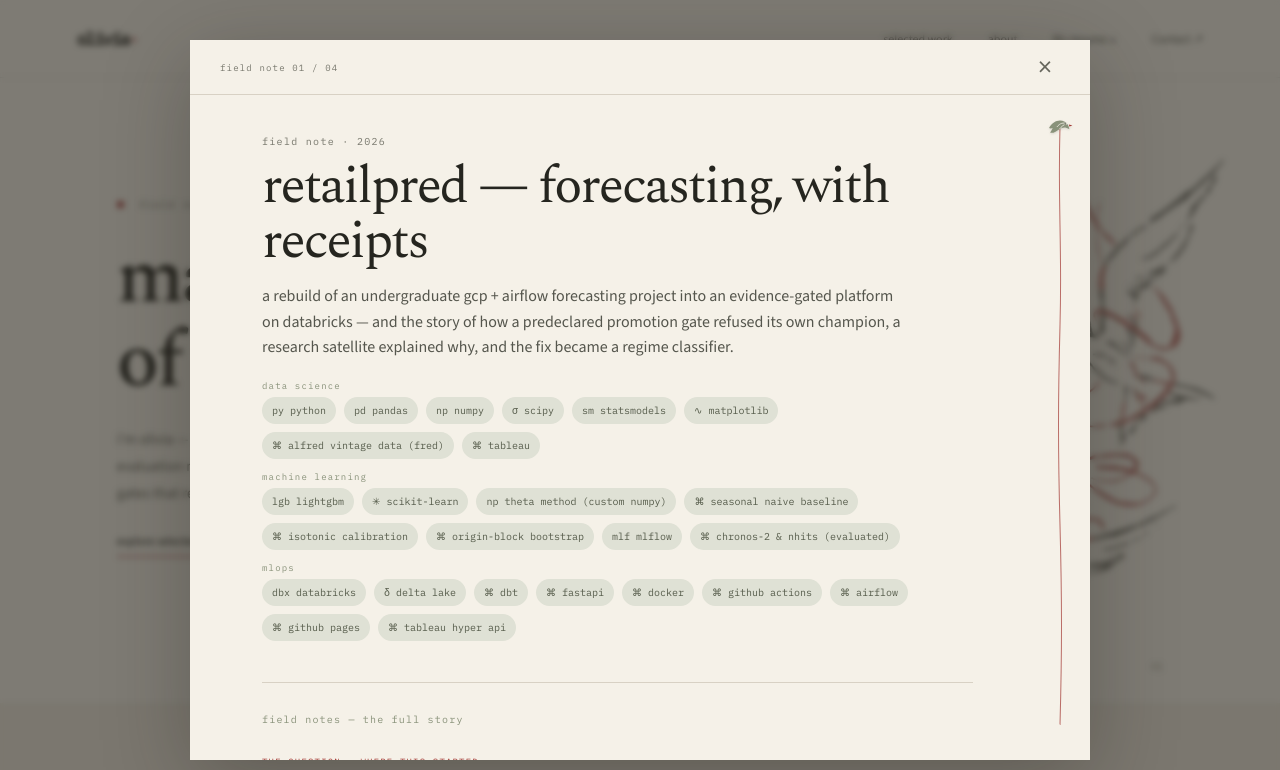
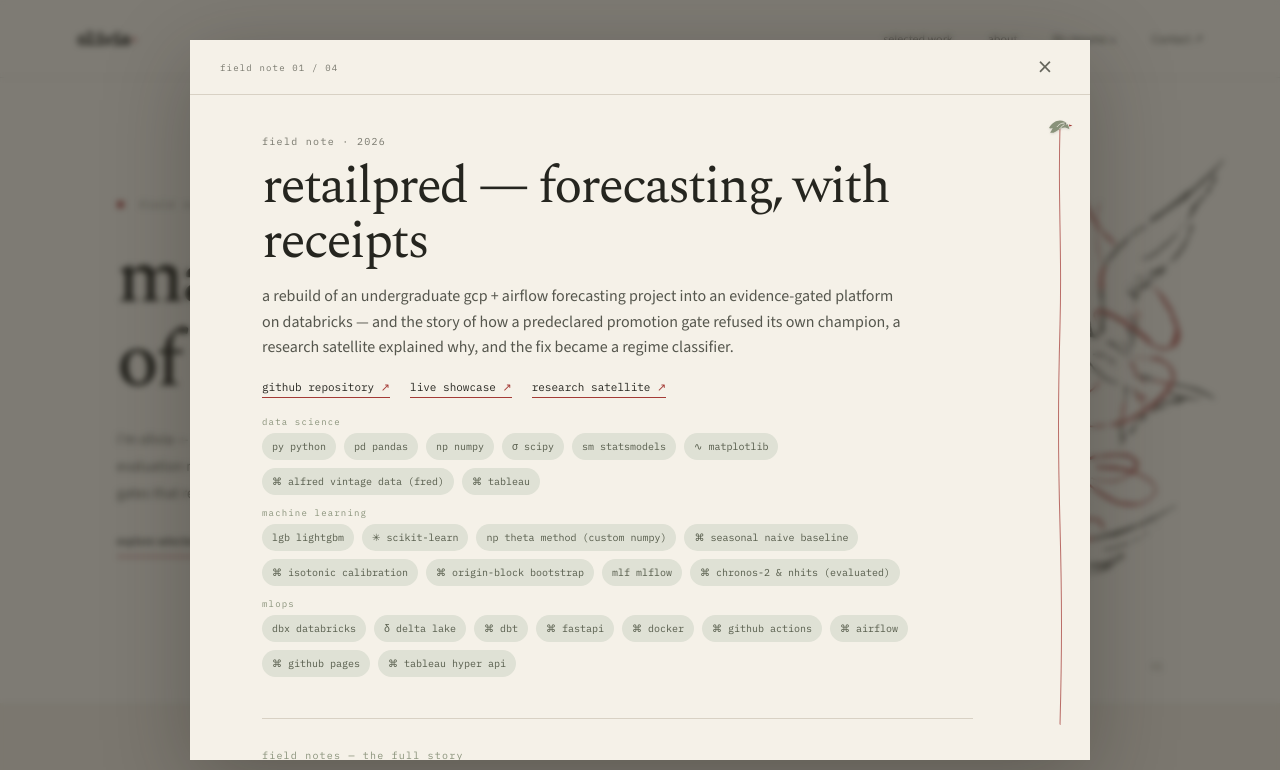
Before and after one commit to oleeveeuh/oleeveeuh.github.io, a plain HTML site: page index.html in a window 1280 px wide. Both pictures are taken after a click on the button 271 px from the left and 1181 px from the top of the page. Shown: the top 770 px of the page. Drawn offline with nearby package versions, Linux system fonts and the light colour scheme.

Commit message:
retailpred dialog: repository/showcase/satellite links at the top
Dialog summary gains an optional links row rendered between the summary
copy and the technology groups - mono links with crimson underlines,
opening in a new tab. retailpred links the platform repository, the live
showcase, and the research satellite.

Co-Authored-By: Claude Code <noreply@anthropic.com>

```diff
--- a/app.js
+++ b/app.js
@@ -73,7 +73,8 @@ function openProject(project) {
     ? project.technologyGroups.map(group => `<div class="tech-group"><p class="tech-group-label">${esc(group.label)}</p><div class="tech-list">${(group.skills || []).map(techChip).join("")}</div></div>`).join("")
     : `<div class="tech-list">${(project.technologies || []).map(techChip).join("")}</div>`;
   const rolesMarkup = project.technologyGroups?.length ? "" : `<div class="dialog-roles">${project.roleLabels.map(label => `<span>${esc(label)}</span>`).join(" · ")}</div>`;
-  dialogContent.innerHTML = `<section class="dialog-summary"><p class="eyebrow">${esc(project.year || "PROJECT NOTES")}</p><h2 id="dialog-title">${esc(project.title)}</h2><p class="summary-copy">${esc(project.summary || project.subtitle)}</p>${techMarkup}${rolesMarkup}</section>
+  const linksMarkup = project.links?.length ? `<div class="dialog-links">${project.links.map(link => `<a href="${esc(link.href)}" target="_blank" rel="noopener noreferrer">${esc(link.label)} <span aria-hidden="true">↗</span></a>`).join("")}</div>` : "";
+  dialogContent.innerHTML = `<section class="dialog-summary"><p class="eyebrow">${esc(project.year || "PROJECT NOTES")}</p><h2 id="dialog-title">${esc(project.title)}</h2><p class="summary-copy">${esc(project.summary || project.subtitle)}</p>${linksMarkup}${techMarkup}${rolesMarkup}</section>
   ${storyBlocks}
   <section class="dialog-block"><h3>Takeaway</h3><p>${esc(project.result || "Add what you learned, what changed, and what you would explore next.")}</p></section>
   <button class="dialog-close-bottom close-dialog" type="button">Close this note ↑</button>`;
--- a/projects.js
+++ b/projects.js
@@ -5,6 +5,11 @@ window.portfolioProjects = [
   {
     id: "retailpred", title: "retailPRED — forecasting, with receipts", subtitle: "A demand-forecasting platform that refused to serve its own model.",
     roles: ["data", "ml"], roleLabels: ["DATA SCIENCE", "MACHINE LEARNING", "MLOPS"],
+    links: [
+      { label: "github repository", href: "https://github.com/oleeveeuh/retailPRED" },
+      { label: "live showcase", href: "https://oleeveeuh.github.io/retailPRED/" },
+      { label: "research satellite", href: "https://github.com/oleeveeuh/retailPRED-satellite" },
+    ],
     previewImage: "assets/retailpred-research-windows.png",
     previewAlt: "field-notes chart of mean-category WAPE by evaluation window: theta beats seasonal naive on every window, the regime-switch policy appears on the report window only",
     technologies: ["Python", "LightGBM", "Databricks", "Delta Lake", "dbt", "FastAPI", "Tableau"],
--- a/styles.css
+++ b/styles.css
@@ -57,3 +57,7 @@ h1,.section-heading h2,.about-section h2,.dialog-summary h2,.print-caption h3{fo
 .tech-group-label{font:9px var(--mono);letter-spacing:.13em;color:var(--sage);margin:0 0 6px}
 .story-embed{border:1px solid var(--line);background:var(--white);padding:6px}
 .project-preview{width:100%;height:100%;object-fit:contain;background:var(--white)}
+.dialog-links{display:flex;gap:20px;flex-wrap:wrap;margin:0 0 18px}
+.dialog-links a{font:11px var(--mono);color:var(--ink);border-bottom:1px solid var(--red);padding-bottom:3px}
+.dialog-links a:hover{color:var(--red)}
+.dialog-links a span{color:var(--red)}
```
